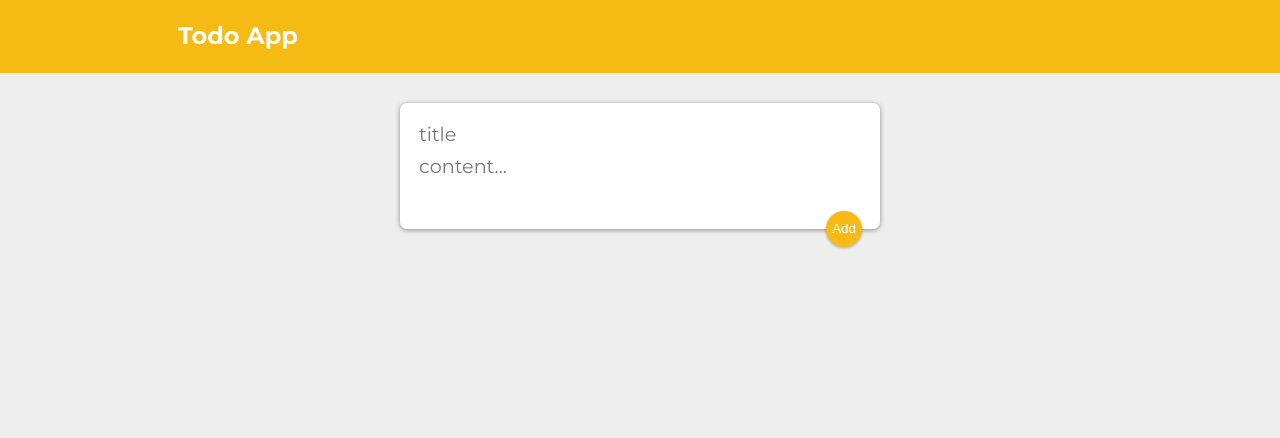
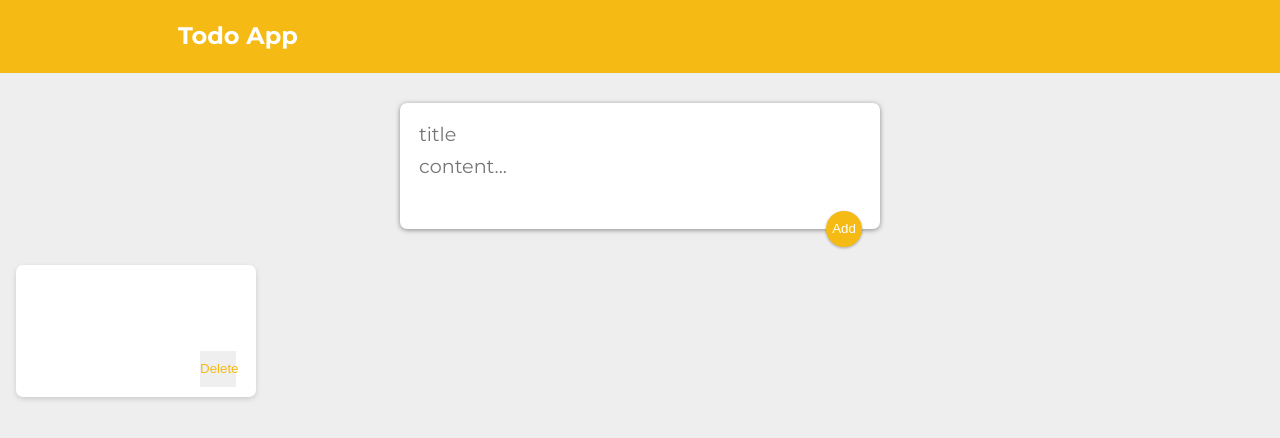
Before and after one commit to Semiteagain/Testing-ground, a React (Create React App) app: page / in a window 1280 px wide. Shown: the top 438 px of the page. Built offline with nearby package versions, Linux system fonts and the light colour scheme.

Commit message:
check it

```diff
--- a/src/App.jsx
+++ b/src/App.jsx
@@ -1,6 +1,7 @@
 import React from "react";
 import CreateNotes from "./component/createnotes/CreateNotes";
 import Nav from "./component/nav/Nav";
+import Notes from "./component/notes/Notes";
 import "./index.css";
 
 const App = () => {
@@ -8,6 +9,9 @@ const App = () => {
     <div>
       <Nav />
       <CreateNotes />
+      <Notes
+      title="This is the title"
+      content="This is the content" />
     </div>
   );
 };
--- a/src/component/createnotes/CreateNotes.jsx
+++ b/src/component/createnotes/CreateNotes.jsx
@@ -1,21 +1,45 @@
-import React from 'react'
-import { useState } from 'react'
-import "./createNotes.css"
+import React from "react";
+import { useState } from "react";
+import "./createNotes.css";
 
 const CreateNotes = () => {
-    const [item, setItem] =useState({
-        title: "",
-        content: ""
+  const [item, setItem] = useState({
+    title: "",
+    content: "",
+  });
+
+  const handleChange = (event) => {
+    const {name, value} = event.target;
+    setItem(prevItem =>{
+        return {
+            ...prevItem,
+            [name] : value
+        }
     })
+  }
+
+  const handleAdd = (event) =>{
+   event.preventDefault();
+  }
+
   return (
-
-        <form action="">
-            <input type="text" placeholder='title'/>
-            <textarea placeholder='content...'></textarea>
-            <button>Add</button>
-        </form>
-
-  )
-}
+    <form>
+      <input
+        onChange={handleChange}
+        type="text"
+        placeholder="title"
+        name="title"
+        value={item.title}
+      />
+      <textarea
+        onChange={handleChange}
+        placeholder="content..."
+        name="content"
+        value={item.content}
+      />
+      <button onClick={handleAdd}>Add</button>
+    </form>
+  );
+};
 
 export default CreateNotes;
--- /dev/null
+++ b/src/component/notes/Notes.jsx
@@ -0,0 +1,14 @@
+import React from 'react'
+import "./notes.css"
+
+const Notes = (props) => {
+  return (
+    <div className='note'>
+        <h1>{props.title}</h1>
+        <p>{props.content} </p>
+        <button>Delete</button>
+        </div>
+  )
+}
+
+export default Notes
--- /dev/null
+++ b/src/component/notes/notes.css
@@ -0,0 +1,31 @@
+.note {
+    background: #fff;
+    border-radius: 7px;
+    box-shadow: 0 2px 5px #ccc;
+    padding: 10px;
+    width: 240px;
+    margin: 16px;
+    float: left;
+  }
+  .note h1 {
+    font-size: 1.1em;
+    margin-bottom: 6px;
+  }
+  .note p {
+    font-size: 1.1em;
+    margin-bottom: 10px;
+    white-space: pre-wrap;
+    word-wrap: break-word;
+  }
+
+  .note button {
+    position: relative;
+    float: right;
+    margin-right: 10px;
+    color: #f5ba13;
+    border: none;
+    width: 36px;
+    height: 36px;
+    cursor: pointer;
+    outline: none;
+  }
```
